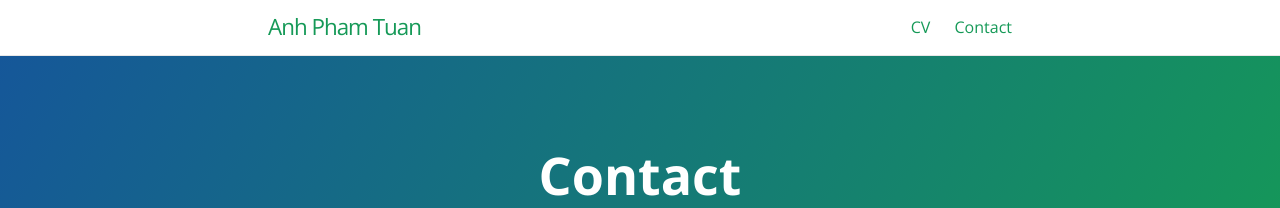
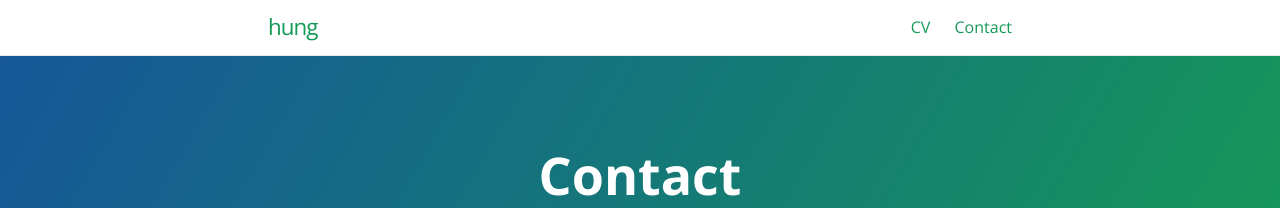
Before and after one commit to HungK1m/HungK1m.github.io, a Jekyll site: the page built from contact.md, in a window 1280 px wide. Shown: the top 208 px of the page. Built offline with Jekyll 4.4.1, drawn with Linux system fonts in a browser that asks for light colours.

Commit message:
Update _config.yml

```diff
--- a/_config.yml
+++ b/_config.yml
@@ -1,4 +1,4 @@
-title: Anh Pham Tuan
+title: hung
 description: Artificial intelligence , Deep Learning , Machine Learning
 show_downloads: false
 
```
